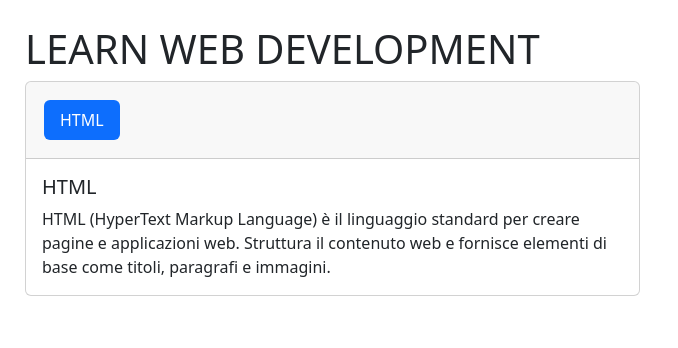
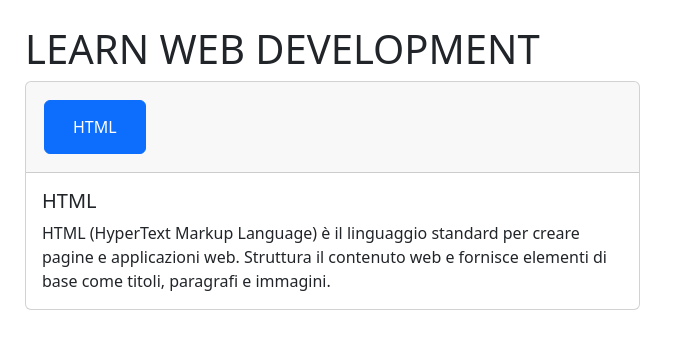
Before and after one commit to amletodellaloggia/react-use-state, a React (Vite) app: page / in a window 1280 px wide. Shown: the top 348 px of the page, without its empty margins (0-678 px from the left). Built offline with nearby package versions, Linux system fonts and the light colour scheme.

Commit message:
[upd] css, main

```diff
--- a/src/components/Main.jsx
+++ b/src/components/Main.jsx
@@ -5,7 +5,7 @@ const Main = () => {
       <div class="card text-start w-50">
         <div class="card-header">
           <ul class="nav nav-pills card-header-pills">
-            <li class="nav-item">
+            <li class="btn btn-primary">
               <a class="nav-link active" href="#">
                 HTML
               </a>
--- a/src/index.css
+++ b/src/index.css
@@ -9,6 +9,6 @@ main {
 	margin: 25px;
 }
 
-.nav-item {
+.btn {
 	margin: 10px;
 }
```
